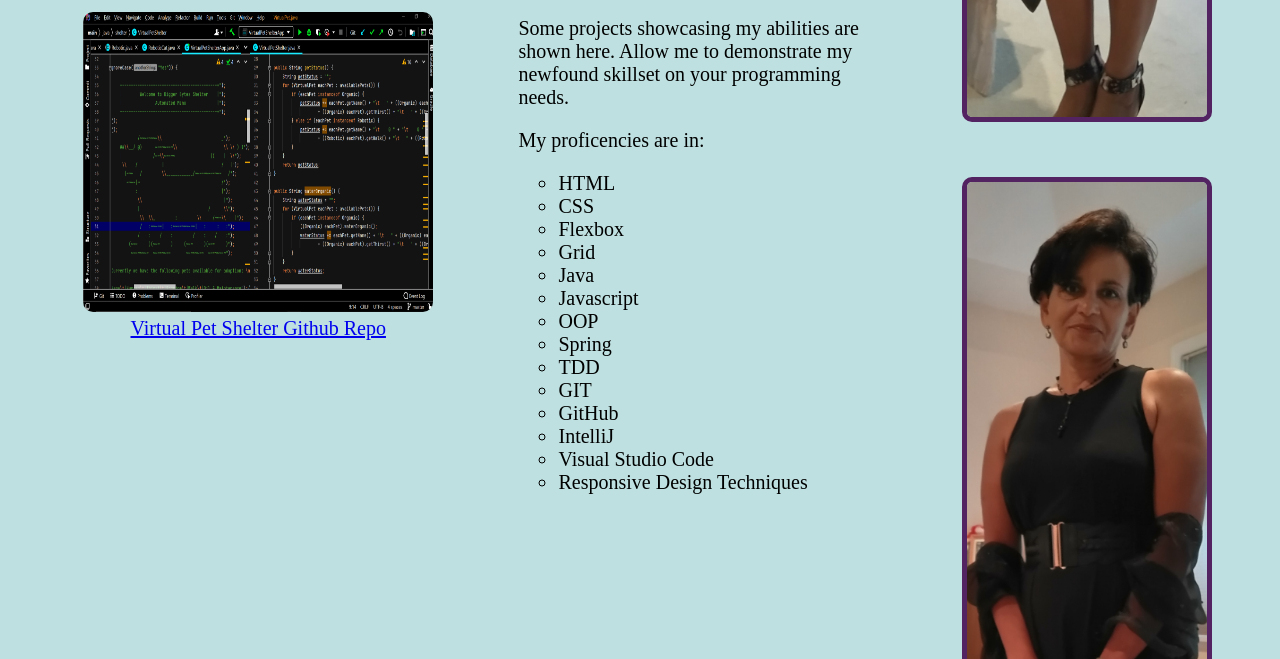
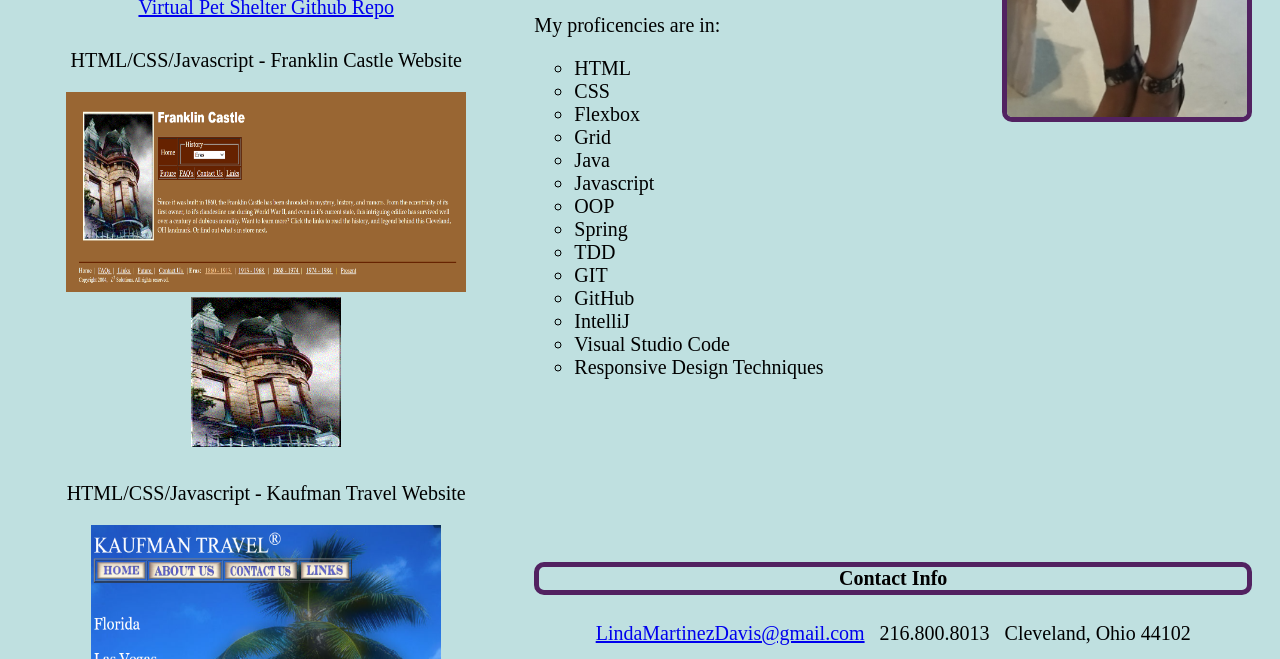
Before and after one commit to lm62davis/Portfolio, a plain HTML site: page index.html in a window 1280 px wide. Shown: the part 1051-1710 px from the top of the page. Drawn offline with Linux system fonts and the light colour scheme.

Commit message:
Update index.html

```diff
--- a/index.html
+++ b/index.html
@@ -122,9 +122,6 @@
             <br>
             <img src="images\Me.jpg" alt="Linda Martinez Davis" width="250px" height=auto />
 
-        <div class="item7"><img src="images\Me.jpg" alt="Linda Martinez Davis" width="250px"
-                height=auto />
-
         </div>
 
         <div class="item8">
```
